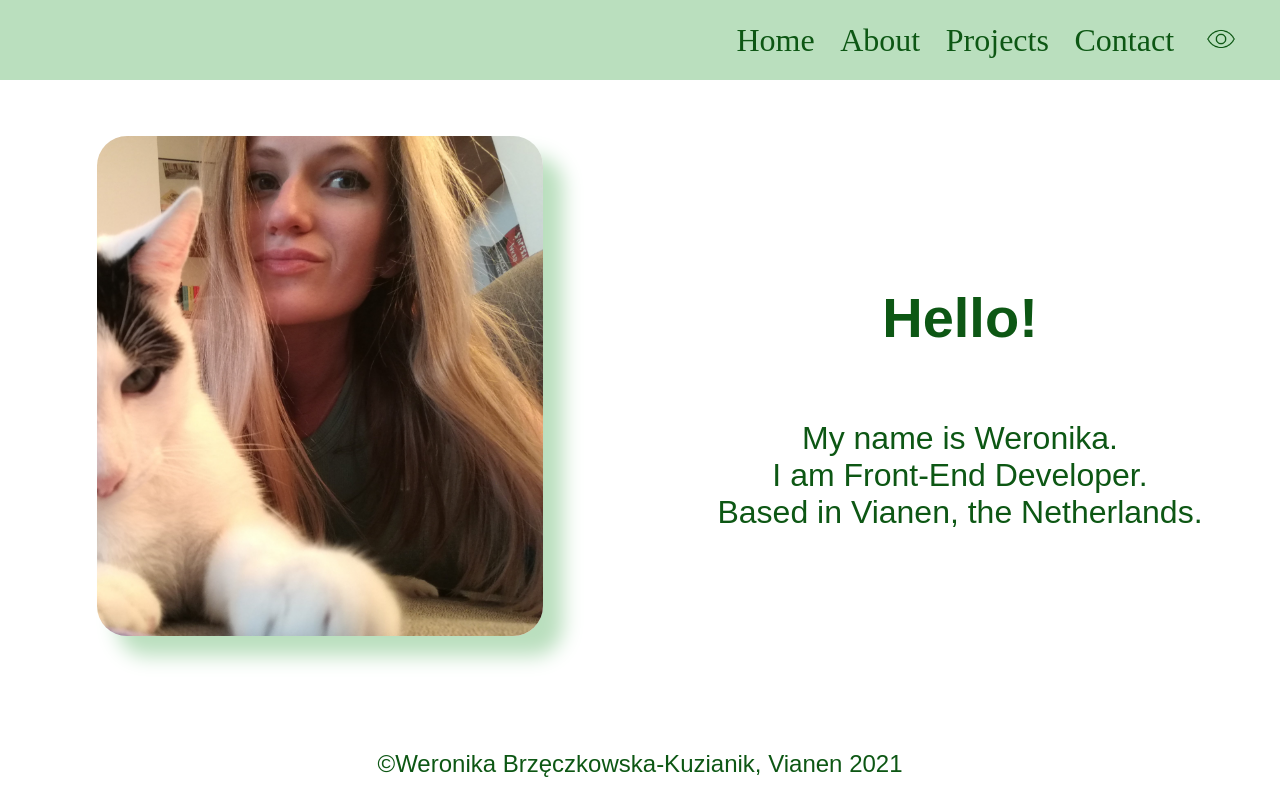
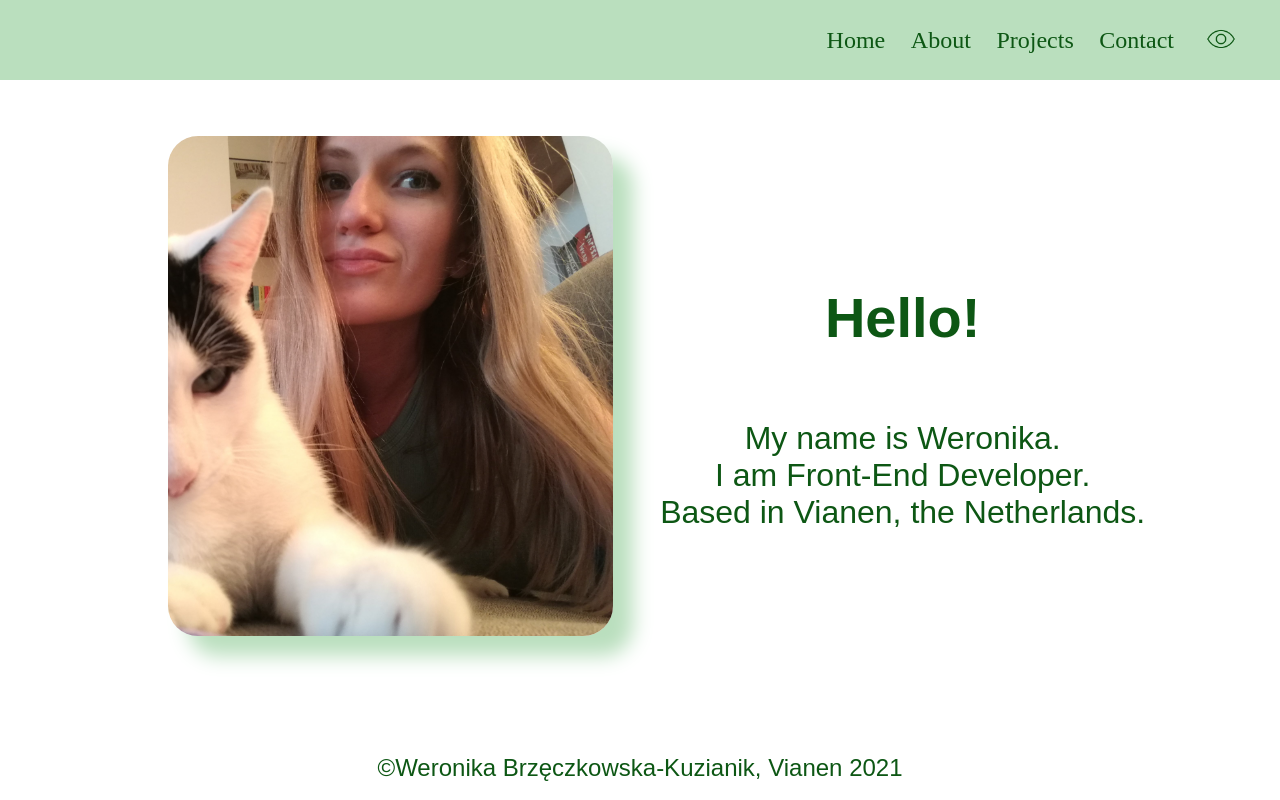
Before and after one commit to brzeczkowskaw/portfolio, a React (Create React App) app: page / in a window 1280 px wide. Built offline with nearby package versions, Linux system fonts and the light colour scheme; a web font is replaced by a local one.

Commit message:
Change Home styles

```diff
--- a/src/components/NavbarDark/NavbarDark.module.scss
+++ b/src/components/NavbarDark/NavbarDark.module.scss
@@ -26,7 +26,7 @@
     text-decoration: none;
     list-style-type: none;
     font-family: 'Abhaya Libre', serif;
-    font-size: 4vh;
+    font-size: 3vh;
     color: #26F3E7;
     display: flex;
     flex-direction: row;
--- a/src/components/NavbarLight/NavbarLight.module.scss
+++ b/src/components/NavbarLight/NavbarLight.module.scss
@@ -26,7 +26,7 @@
     text-decoration: none;
     list-style-type: none;
     font-family: 'Abhaya Libre', serif;
-    font-size: 4vh;
+    font-size: 3vh;
     color: #0D5714;
     display: flex;
     flex-direction: row;
--- a/src/containers/HomeDark/HomeDark.module.scss
+++ b/src/containers/HomeDark/HomeDark.module.scss
@@ -9,6 +9,7 @@ html, body {
 .main {
     position: absolute;
     width: 100%;
+    height: 100vh;
     background-color: #111111;
 }
 
--- a/src/containers/HomeLight/HomeLight.module.scss
+++ b/src/containers/HomeLight/HomeLight.module.scss
@@ -8,12 +8,15 @@ html, body {
 .main {
     position: absolute;
     width: 100%;
+    height: 100vh;
     background-color: #ffffff;
 }
 
 .container {
     margin-top: 15vh;
     margin-bottom: 10vh;
+    margin-left: 10vw;
+    margin-right: 10vw;
     padding-bottom: 60px;
     display: grid;
     grid-template-columns: 1fr 1fr;
```
